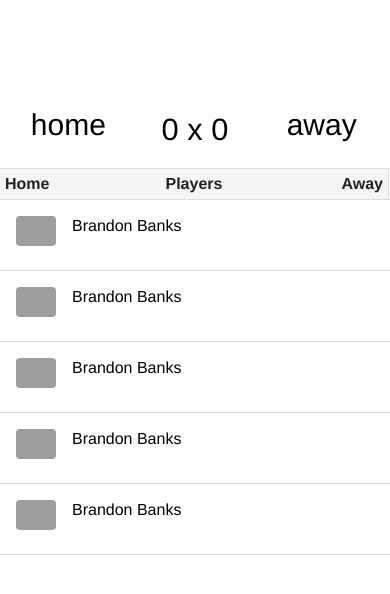
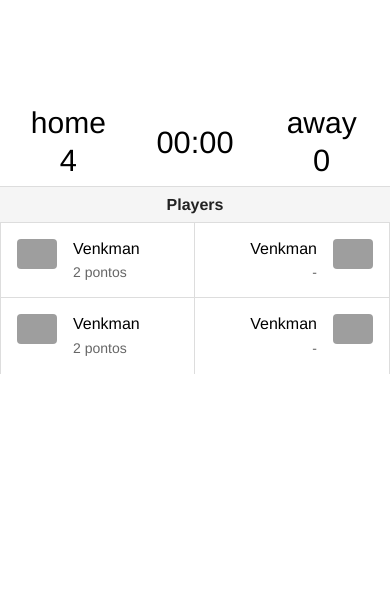
Before and after one commit to leandrost/dozeoudez, a website: page www/index.html in a window 390 px wide. Drawn offline with Linux system fonts and the light colour scheme; some packages are replaced by stand-ins of ours; files that its build step writes are made by us from their sources; grey boxes are pictures that could not be loaded; files whose address does not match are found by name.

Commit message:
apply style to the players list

```diff
--- a/www/css/style.css
+++ b/www/css/style.css
@@ -16,20 +16,30 @@
 
 .scoreboard div{
   font-size: 2.2em;
-  padding-top: 2px;
   padding-bottom: 10px;
   text-align: center;
   width: 50%;
 }
 
-#home-divider-title{
- text-align: left;
+.scoreboard .clock {
+  padding: 0;
 }
 
-#players-divider-title{
- text-align: center;
+.item-player-divider{
+  text-align: center;
 }
 
-#away-divider-title{
- text-align: right;
+.item-player{
+  float: left;
+  margin: -1px 0;
+  width: 50%;
 }
+
+.item-player:nth-child(odd){
+  border-left: none;
+  text-align: right;
+}
+
+.item-player p{
+  margin: 0;
+}
--- a/www/index.html
+++ b/www/index.html
@@ -38,46 +38,39 @@
         <div class="row row-center scoreboard">
           <div class="col2">
             <h2>home</h2>
+            4
           </div>
-          <div class="col1 scores">
-            <span>0</span>
-            <span>x</span>
-            <span>0</span>
+          <div class="col1 clock">
+            <span>00:00</span>
           </div>
           <div class="col2">
             <h2>away</h2>
+            0
           </div>
         </div>
-        <div class="list" id="players-list">
-          <div class="row item item-divider">
-            <div id="home-divider-title" class="col3 col-33">Home</div>
-            <div id="players-divider-title" class="col3 col-33">Players</div>
-            <div id="away-divider-title" class="col3 col-33">Away</div>
+        <div class="list">
+          <div class="item item-divider item-player-divider">
+            <div id="players-divider-title">Players</div>
           </div>
-          <a class="item item-avatar" href="#">
-            <img src="http://api.randomuser.me/portraits/med/men/24.jpg">
-            <h2>Brandon Banks</h2>
-            <p></p>
+          <a class="item item-avatar-left item-player" href="#">
+            <img class="item-image" src="http://api.randomuser.me/portraits/med/men/24.jpg">
+            <h2>Venkman</h2>
+            <p>2 pontos</p>
           </a>
-          <a class="item item-avatar" href="#">
-            <img src="http://api.randomuser.me/portraits/med/men/24.jpg">
-            <h2>Brandon Banks</h2>
-            <p></p>
+          <a class="item item-avatar-right item-player" href="#">
+            <h2>Venkman</h2>
+            <p>-</p>
+            <img class="item-image" src="http://api.randomuser.me/portraits/med/men/24.jpg">
           </a>
-          <a class="item item-avatar" href="#">
-            <img src="http://api.randomuser.me/portraits/med/men/24.jpg">
-            <h2>Brandon Banks</h2>
-            <p></p>
+          <a class="item item-avatar-left item-player" href="#">
+            <img class="item-image" src="http://api.randomuser.me/portraits/med/men/24.jpg">
+            <h2>Venkman</h2>
+            <p>2 pontos</p>
           </a>
-          <a class="item item-avatar" href="#">
-            <img src="http://api.randomuser.me/portraits/med/men/24.jpg">
-            <h2>Brandon Banks</h2>
-            <p></p>
-          </a>
-          <a class="item item-avatar" href="#">
-            <img src="http://api.randomuser.me/portraits/med/men/24.jpg">
-            <h2>Brandon Banks</h2>
-            <p></p>
+          <a class="item item-avatar-right item-player" href="#">
+            <h2>Venkman</h2>
+            <p>-</p>
+            <img class="item-image" src="http://api.randomuser.me/portraits/med/men/24.jpg">
           </a>
         </div>
       </ion-content>
```
